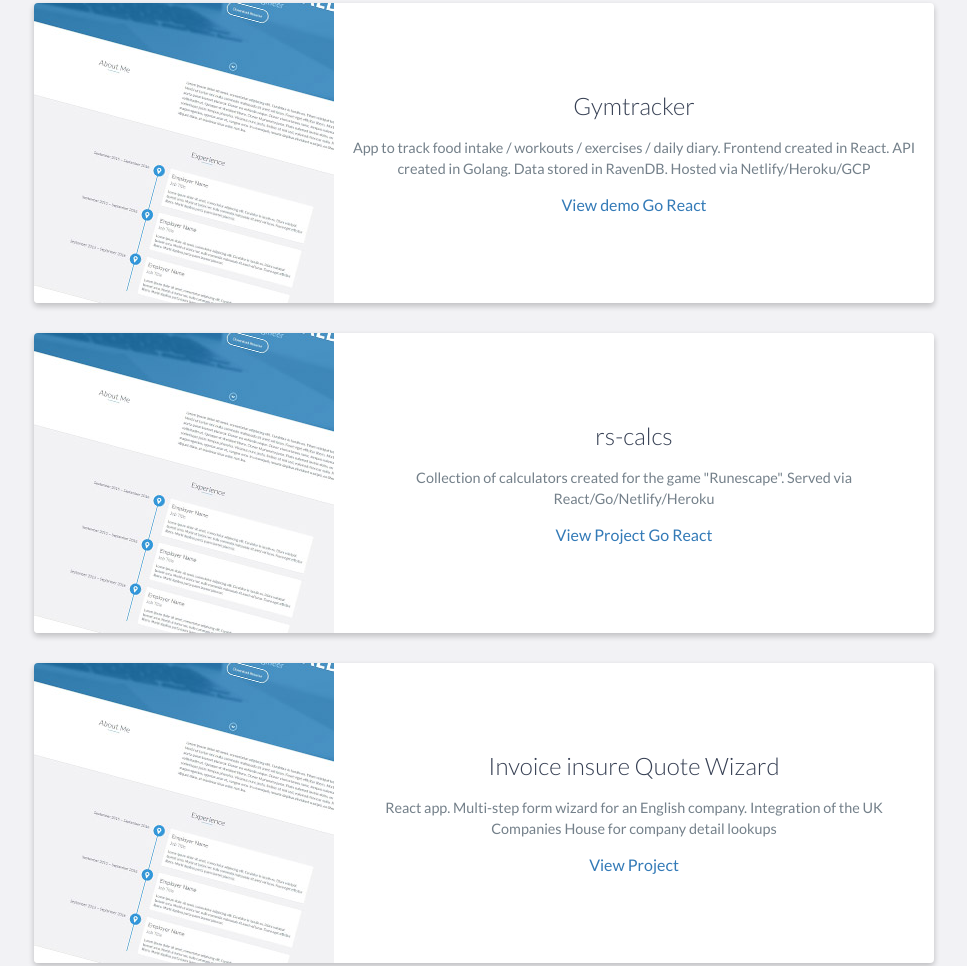
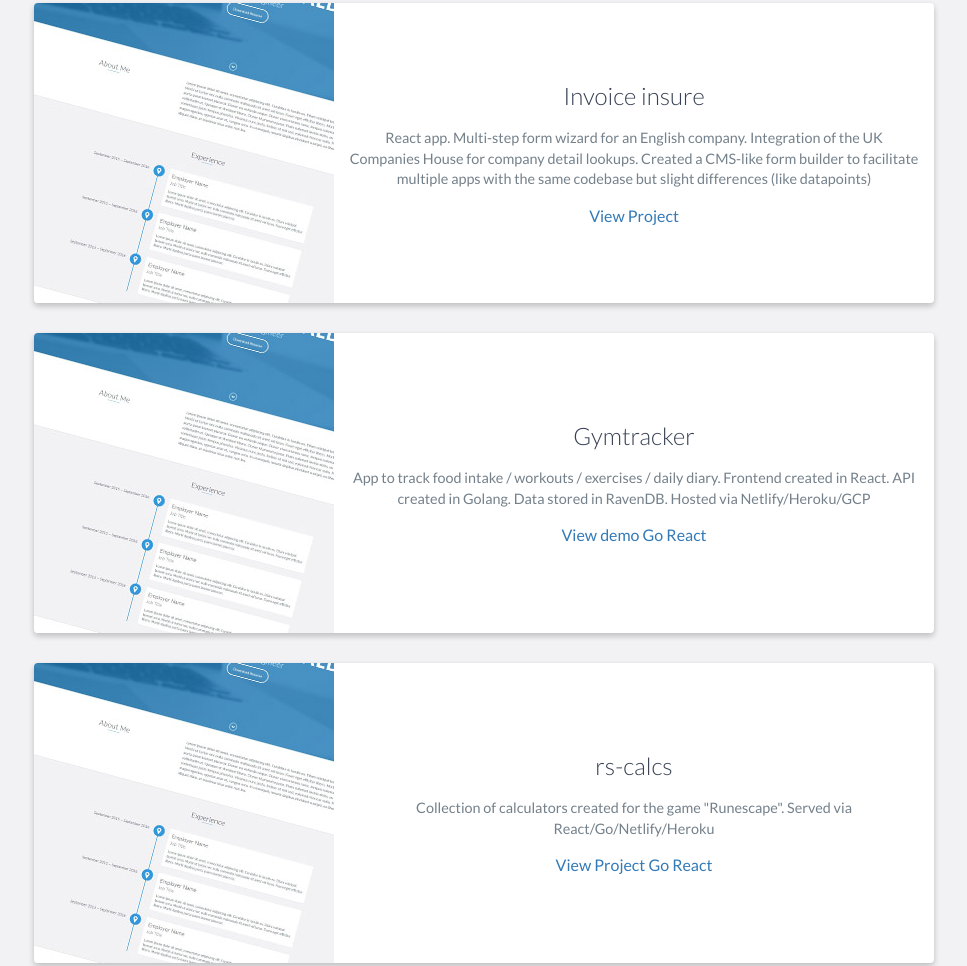
Before and after one commit to vvanm/vvanm.github.io, a website: page index.html in a window 1280 px wide. Shown: the part 943-1909 px from the top of the page, without its empty margins (156-1123 px from the left). Drawn offline with nearby package versions, Linux system fonts and the light colour scheme.

Commit message:
added ii info

```diff
--- a/index.html
+++ b/index.html
@@ -55,6 +55,17 @@
             <div class="project-image"><img src="images/project.jpg" /></div>
             <!-- End .project-image -->
             <div class="project-info">
+              <h3>Invoice insure</h3>
+              <p>React app. Multi-step form wizard for an English company. Integration of the UK Companies House for company detail lookups. Created a CMS-like form builder to facilitate multiple apps with the same codebase but slight differences (like datapoints)</p>
+              <a target="_blank" href="https://www.invoiceinsure.co.uk/quote/">View Project</a>
+            </div>
+            <!-- End .project-info -->
+          </div>
+
+          <div class="project shadow-large">
+            <div class="project-image"><img src="images/project.jpg" /></div>
+            <!-- End .project-image -->
+            <div class="project-info">
               <h3>Gymtracker</h3>
               <p>App to track food intake / workouts / exercises / daily diary. Frontend created in React. API created in Golang. Data stored in RavenDB. Hosted via Netlify/Heroku/GCP</p>
               <a target="_blank" href="https://vvanm-gymtracker.netlify.com/diary">View demo</a> <a target="_blank" href="https://github.com/vvanm/gymtracker-go">Go</a> <a target="_blank" href="https://github.com/vvanm/gymtracker">React</a>
@@ -75,17 +86,6 @@
             <!-- End .project-info -->
           </div>
           <!-- End .project -->
-
-          <div class="project shadow-large">
-            <div class="project-image"><img src="images/project.jpg" /></div>
-            <!-- End .project-image -->
-            <div class="project-info">
-              <h3>Invoice insure Quote Wizard</h3>
-              <p>React app. Multi-step form wizard for an English company. Integration of the UK Companies House for company detail lookups</p>
-              <a target="_blank" href="https://www.invoiceinsure.co.uk/quote/">View Project</a>
-            </div>
-            <!-- End .project-info -->
-          </div>
         </div>
       </div>
     </div>
```
